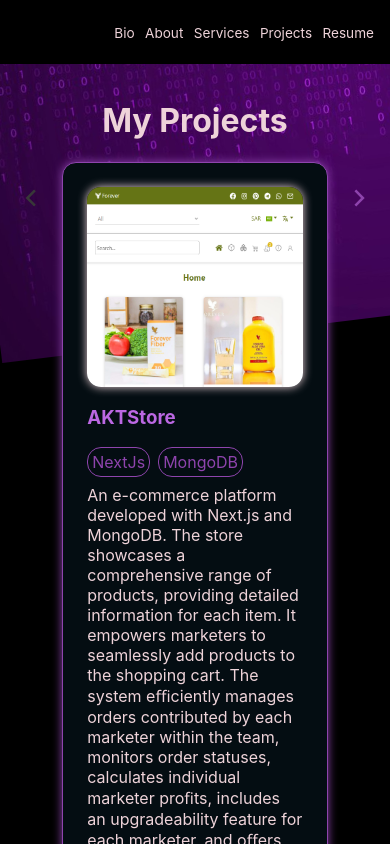
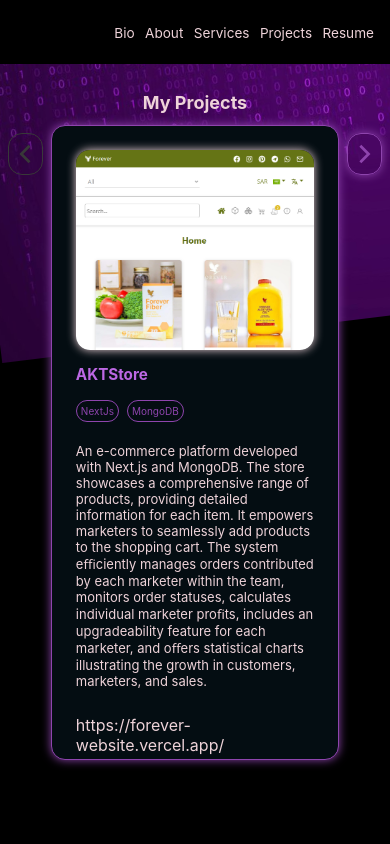
Before and after one commit to yasmineNjr/portfolio-app, a React (Create React App) app: page /Projects in a window 390 px wide. Shown: the top 844 px of the page. Built offline with nearby package versions, Linux system fonts and the light colour scheme.

Commit message:
projects page style

```diff
--- a/src/components/ProjectItem.js
+++ b/src/components/ProjectItem.js
@@ -23,7 +23,7 @@
                                         ))
                                     }
                                 </ul>
-                                {props.project.description}
+                                <p>{props.project.description}</p>
                                 {
                                     props.project.url !== '' &&
                                         <p style={{color: '#EED3D9'}}>
--- a/src/components/ProjectItem.module.css
+++ b/src/components/ProjectItem.module.css
@@ -2,6 +2,7 @@
     max-width: 60rem;
     width: 90%;
     /* margin: 2rem auto; */
+    font-size:medium;
   }
 .section ul {
     list-style: none;
@@ -20,6 +21,7 @@
     padding: 0.25rem;
     color: #8e44ad;
     border: 1px solid #8e44ad;
+    font-size: small;
 }
 .maindiv {
     display: flex;
@@ -79,6 +81,11 @@
       100%  {color: #c56cf0;}
   }
   @media screen and (max-width : 500px) {
+    .section {
+      max-width: 60rem;
+      width: 90%;
+      font-size:small;
+    }
     .maindiv {
       display: flex;
       flex-direction: column;
@@ -106,4 +113,12 @@
     box-shadow: 0 0 10px #EED3D9;
     overflow: hidden;
   }
+  .section li {
+    /* box-shadow: 0 2px 8px #8e44ad; */
+    border-radius: 14px;
+    padding: 0.25rem;
+    color: #8e44ad;
+    border: 1px solid #8e44ad;
+    font-size: x-small;
 }
+}
--- a/src/components/ProjectsComponent.js
+++ b/src/components/ProjectsComponent.js
@@ -11,6 +11,8 @@
     const [index, setIndex] = useState(0);
     const [nextColor, setNextColor] = useState('#8e44ad');
     const [previousColor, setPreviousColor] = useState('#383838');
+    const [isPreviousAvailable, setIsPreviousAvailable] = useState(false);
+    const [isNextAvailable, setIsNextAvailable] = useState(true);
 
     function nextHandler() {
         let i = index;
@@ -18,8 +20,10 @@
             i++;
             setIndex(i);
             setPreviousColor('#8e44ad');
+            setIsPreviousAvailable(true);
             if(i === PROJECTS.length-1){
                 setNextColor('#383838');
+                setIsNextAvailable(false);
             }
         }
     }
@@ -29,8 +33,10 @@
             i--;
             setIndex(i);
             setNextColor('#8e44ad');
+            setIsNextAvailable(true);
             if(i === 0){
                 setPreviousColor('#383838');
+                setIsPreviousAvailable(false);
             }
         }
     }
@@ -41,9 +47,13 @@
                 My Projects
             </h1>
             <div className={classes.maindiv}>
-                <GrFormPrevious color={previousColor} size='2.5rem' className={classes.icon} onClick={previousHandler}/>
+                <GrFormPrevious color={previousColor} size='2.5rem' className={classes.icon} onClick={previousHandler}
+                                style={isPreviousAvailable? {boxShadow: '0 0 10px #8e44ad', border: '1px solid #8e44ad' } :
+                                                            {border: '1px solid #383838' }}/>
                 <ProjectItem project={PROJECTS[index]} index={Number(index)+1} count={PROJECTS.length}/>
-                <GrFormNext color={nextColor} size='2.5rem' className={classes.icon} onClick={nextHandler}/>
+                <GrFormNext color={nextColor} size='2.5rem' className={classes.icon} onClick={nextHandler}
+                            style={isNextAvailable? {boxShadow: '0 0 10px #8e44ad', border: '1px solid #8e44ad' } :
+                                                    {border: '1px solid #383838' }}/>
             </div>
 
         </div>
--- a/src/components/ProjectsComponent.module.css
+++ b/src/components/ProjectsComponent.module.css
@@ -14,10 +14,18 @@
 }
 .icon {
     margin: 2rem;
+    border-radius: 14px;
+}
+.main h1 {
+    font-size: xx-large;
 }
 
 @media screen and (max-width : 500px) {
     .icon {
-        margin: 1rem;
+        margin: 0.5rem;
+        border-radius: 14px;
+    }
+    .main h1 {
+        font-size: large;
     }
 }
--- a/src/components/ServicesComponent.js
+++ b/src/components/ServicesComponent.js
@@ -1,8 +1,5 @@
 import Card from '../components/layouts/Card';
 import classes from './ServicesComponent.module.css';
-// import { FaReact } from "react-icons/fa";
-// import { TbBrandReactNative } from "react-icons/tb";
-// import { MdOutlineSocialDistance } from "react-icons/md";
 import testImage from '../assests/test.png';
 import mobileImage from '../assests/mobile.png';
 import uiImage from '../assests/ui.png';
@@ -11,7 +8,7 @@
 import CommunicateImage from '../assests/communicate.png';
 
 const ServicesComponent = () => {
-    // style={{position: 'fixed', top: '0', left: '0'}}
+
     return  (
         <div className={classes.main}>
             <h1 >
```
Also changed, not shown: notes.txt (added).
